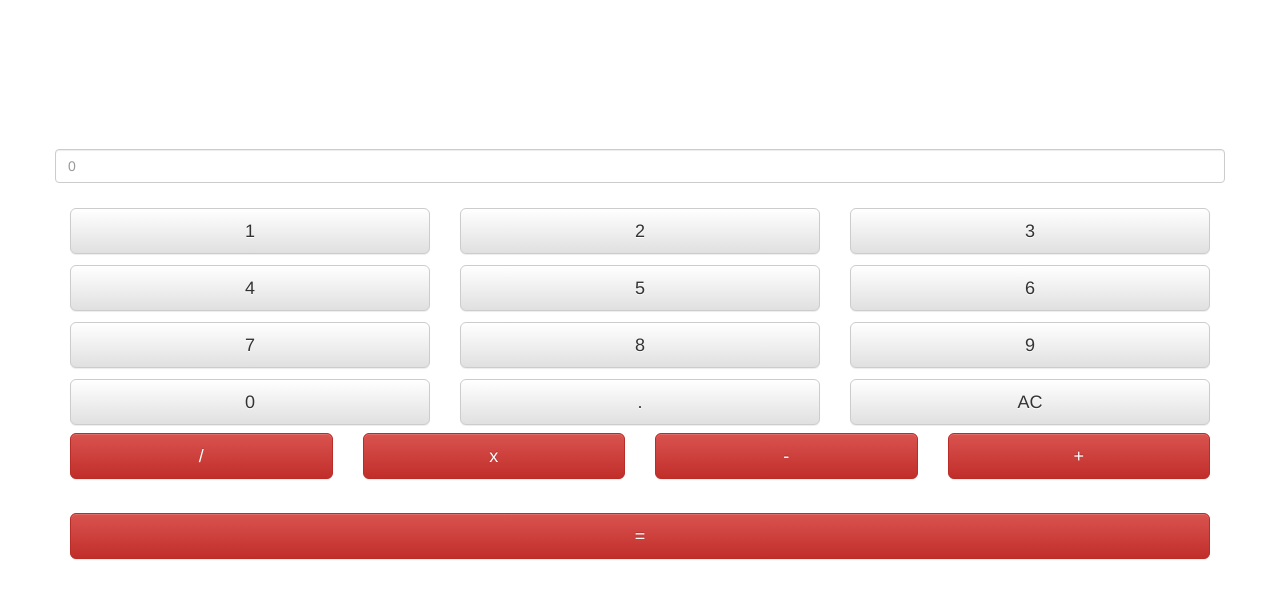
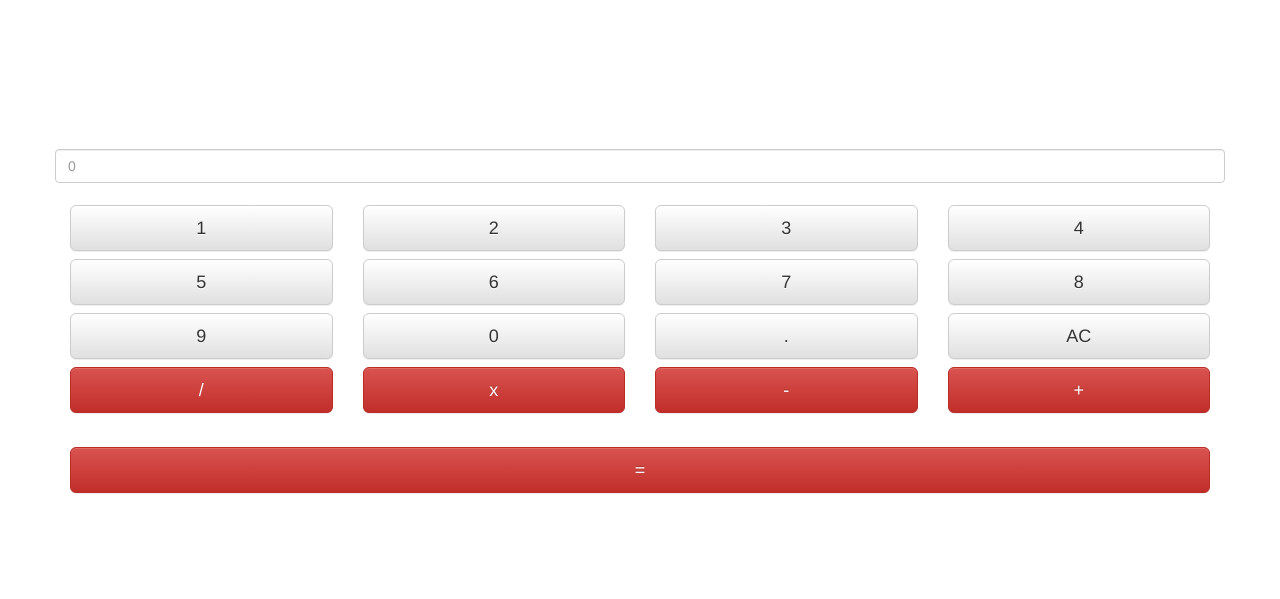
Before and after one commit to Duane11003/calculator, a plain HTML site: page index.html in a window 1280 px wide. Shown: the part 119-718 px from the top of the page. Drawn offline with nearby package versions, Linux system fonts and the light colour scheme.

Commit message:
updated html

```diff
--- a/index.html
+++ b/index.html
@@ -23,40 +23,40 @@
                     </div>
                 </div>
             </form>
-            <div class="col-lg-4">
+            <div class="col-lg-3">
                 <button class="btn btn-default btn-lg button_number">1</button>
             </div>
-            <div class="col-lg-4">
+            <div class="col-lg-3">
                 <button class="btn btn-default btn-lg button_number">2</button>
             </div>
-            <div class="col-lg-4">
+            <div class="col-lg-3">
                 <button class="btn btn-default btn-lg button_number">3</button>
             </div>
-            <div class="col-lg-4">
+            <div class="col-lg-3">
                 <button class="btn btn-default btn-lg button_number">4</button>
             </div>
-            <div class="col-lg-4">
+            <div class="col-lg-3">
                 <button class="btn btn-default btn-lg button_number">5</button>
             </div>
-            <div class="col-lg-4">
+            <div class="col-lg-3">
                 <button class="btn btn-default btn-lg button_number">6</button>
             </div>
-            <div class="col-lg-4">
+            <div class="col-lg-3">
                 <button class="btn btn-default btn-lg button_number">7</button>
             </div>
-            <div class="col-lg-4">
+            <div class="col-lg-3">
                 <button class="btn btn-default btn-lg button_number">8</button>
             </div>
-            <div class="col-lg-4">
+            <div class="col-lg-3">
                 <button class="btn btn-default btn-lg button_number">9</button>
             </div>
-            <div class="col-lg-4">
+            <div class="col-lg-3">
                 <button class="btn btn-default btn-lg button_number">0</button>
             </div>
-            <div class="col-lg-4">
+            <div class="col-lg-3">
                 <button class="btn btn-default btn-lg button_number">.</button>
             </div>
-            <div class="col-lg-4">
+            <div class="col-lg-3">
                 <button class="btn btn-default btn-lg button_number">AC</button>
             </div>
 
--- a/main.css
+++ b/main.css
@@ -1,3 +1,5 @@
+
+
 html {
     height: 100%;
 }
@@ -12,3 +14,7 @@ h1 {
     margin-bottom: 15%;
     margin-top: 5%;
 }
+
+button {
+    font-weight: bolder;
+}
```
